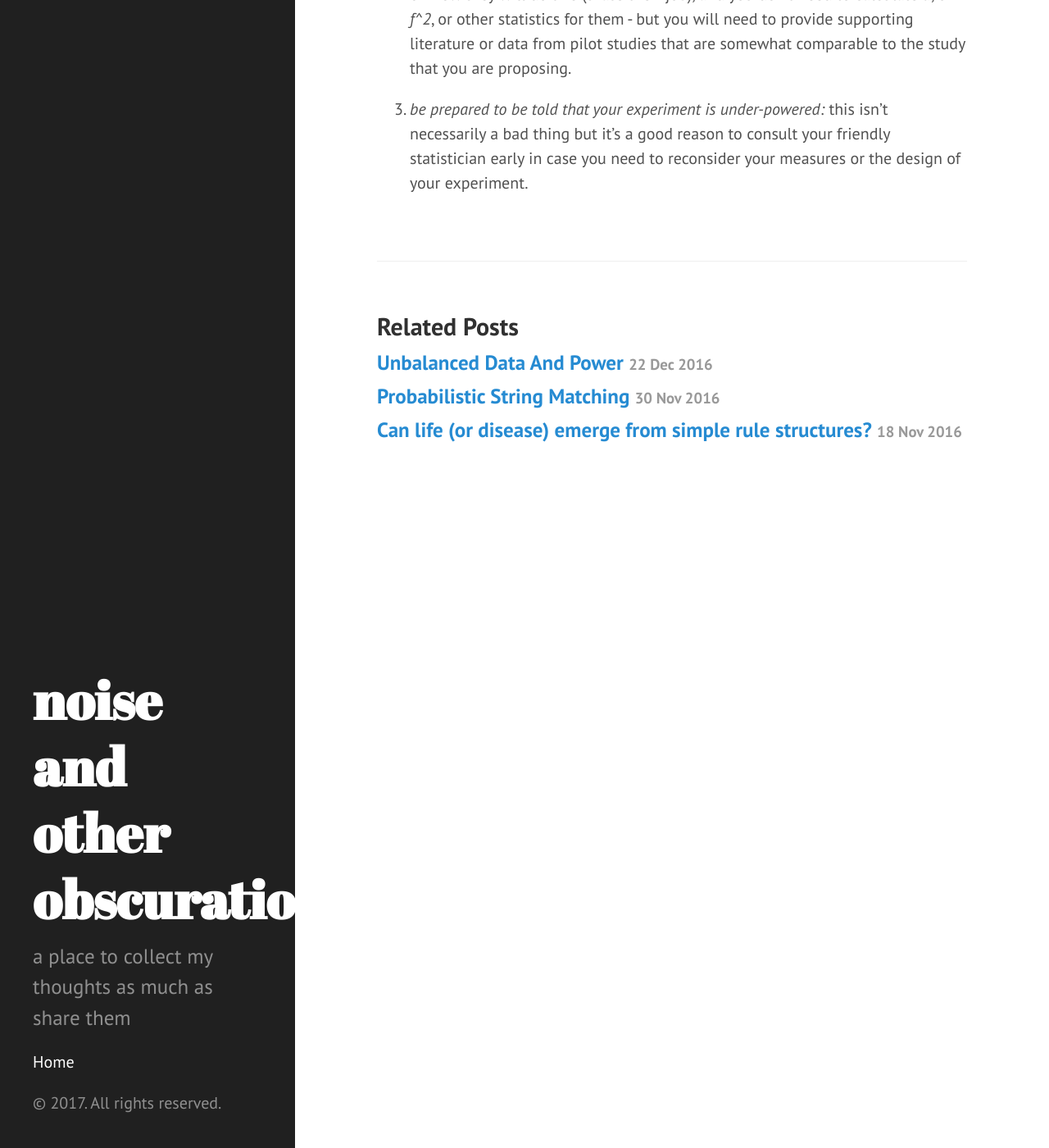
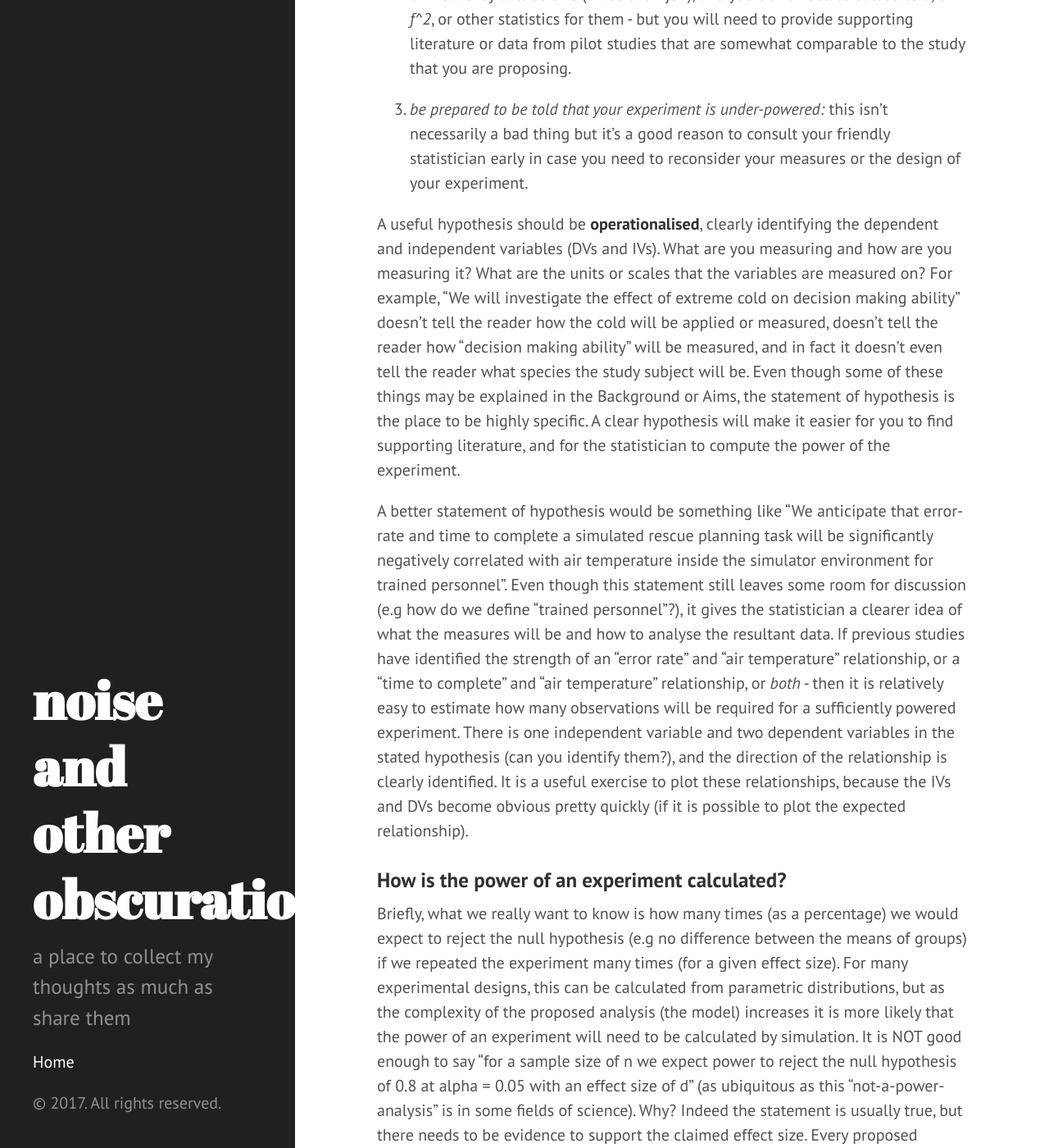
Before and after one commit to ABindoff/ABindoff.github.io, a Jekyll site: the page built from _posts/2017-01-27-power-analysis.markdown, in a window 1280 px wide and 1400 px high, scrolled down 592 px. Shown: the whole window at 82% size. Built offline with Jekyll 4.4.1, drawn with Linux system fonts in a browser that asks for light colours; some of the changed text lies outside the part shown.

Commit message:
additions, clarifying how to write a hypothesis and what power is

```diff
--- a/_posts/2017-01-27-power-analysis.markdown
+++ b/_posts/2017-01-27-power-analysis.markdown
@@ -11,3 +11,12 @@ These are some short, general guidelines for information that it is helpful to p
 2. *your statistician needs to be able to estimate an effect size:*  don't get too hung up on how they will do this (that's their job), and you don't need to calculate *d*, or *f^2*, or other statistics for them - but you will need to provide supporting literature or data from pilot studies that are somewhat comparable to the study that you are proposing.
 
 3. *be prepared to be told that your experiment is under-powered:*  this isn't necessarily a bad thing but it's a good reason to consult your friendly statistician early in case you need to reconsider your measures or the design of your experiment.
+
+
+A useful hypothesis should be **operationalised**, clearly identifying the dependent and independent variables (DVs and IVs). What are you measuring and how are you measuring it? What are the units or scales that the variables are measured on? For example, "We will investigate the effect of extreme cold on decision making ability" doesn't tell the reader how the cold will be applied or measured, doesn't tell the reader how "decision making ability" will be measured, and in fact it doesn't even tell the reader what species the study subject will be. Even though some of these things may be explained in the Background or Aims, the statement of hypothesis is the place to be highly specific. A clear hypothesis will make it easier for you to find supporting literature, and for the statistician to compute the power of the experiment.
+
+A better statement of hypothesis would be something like "We anticipate that error-rate and time to complete a simulated rescue planning task will be significantly negatively correlated with air temperature inside the simulator environment for trained personnel". Even though this statement still leaves some room for discussion (e.g how do we define "trained personnel"?), it gives the statistician a clearer idea of what the measures will be and how to analyse the resultant data. If previous studies have identified the strength of an "error rate" and "air temperature" relationship, or a "time to complete" and "air temperature" relationship, or *both* - then it is relatively easy to estimate how many observations will be required for a sufficiently powered experiment. There is one independent variable and two dependent variables in the stated hypothesis (can you identify them?), and the direction of the relationship is clearly identified. It is a useful exercise to plot these relationships, because the IVs and DVs become obvious pretty quickly (if it is possible to plot the expected relationship).
+
+### How is the power of an experiment calculated?
+
+Briefly, what we really want to know is how many times (as a percentage) we would expect to reject the null hypothesis (e.g no difference between the means of groups) if we repeated the experiment many times (for a given effect size). For many experimental designs, this can be calculated from parametric distributions, but as the complexity of the proposed analysis (the model) increases it is more likely that the power of an experiment will need to be calculated by simulation. It is NOT good enough to say "for a sample size of n we expect power to reject the null hypothesis of 0.8 at alpha = 0.05 with an effect size of d" (as ubiquitous as this "not-a-power-analysis" is in some fields of science). Why?  Indeed the statement is usually true, but there needs to be evidence to support the claimed effect size. Every proposed experiment ever could be approved and funded if we got to choose our effect size in advance.
```
